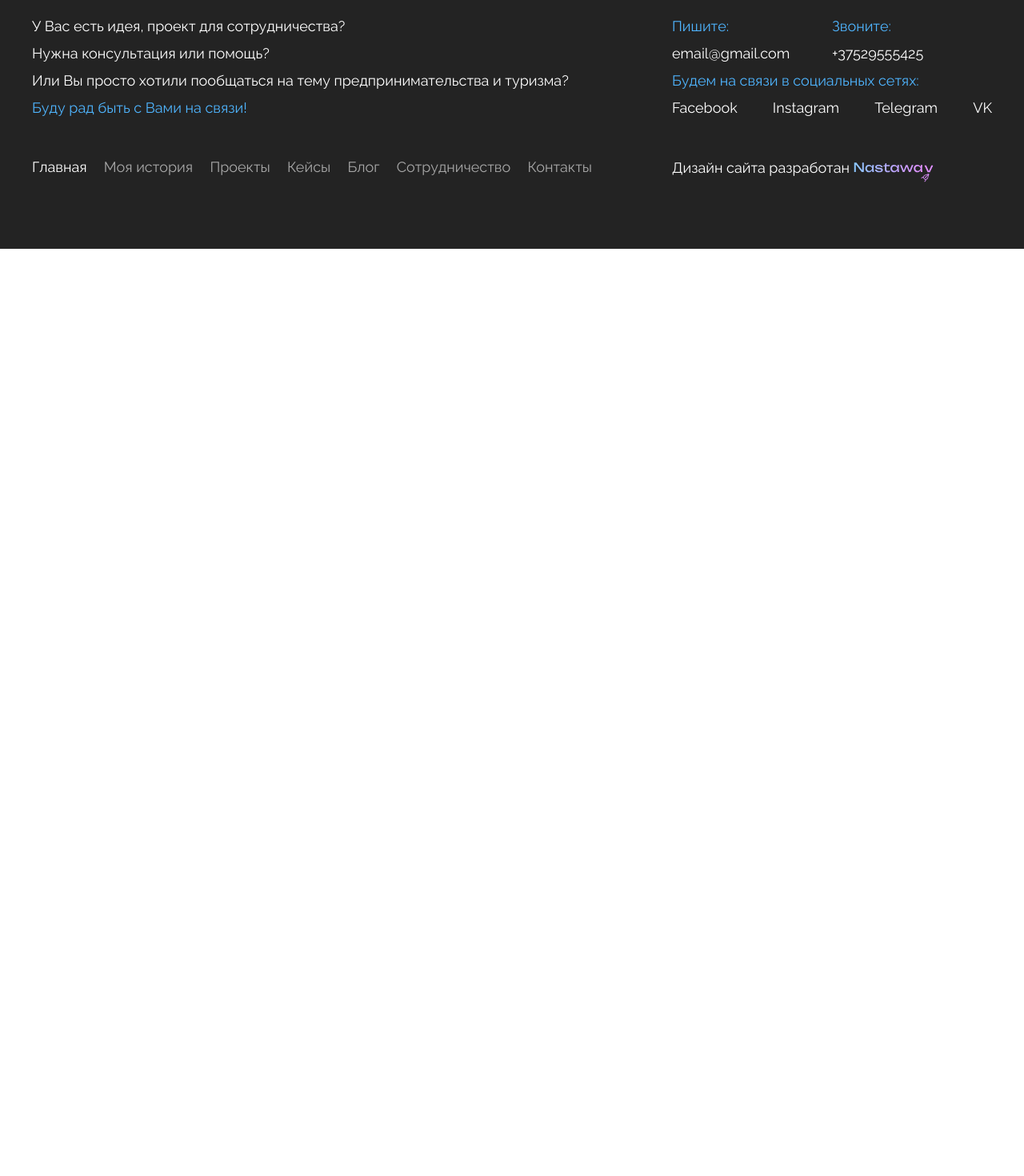
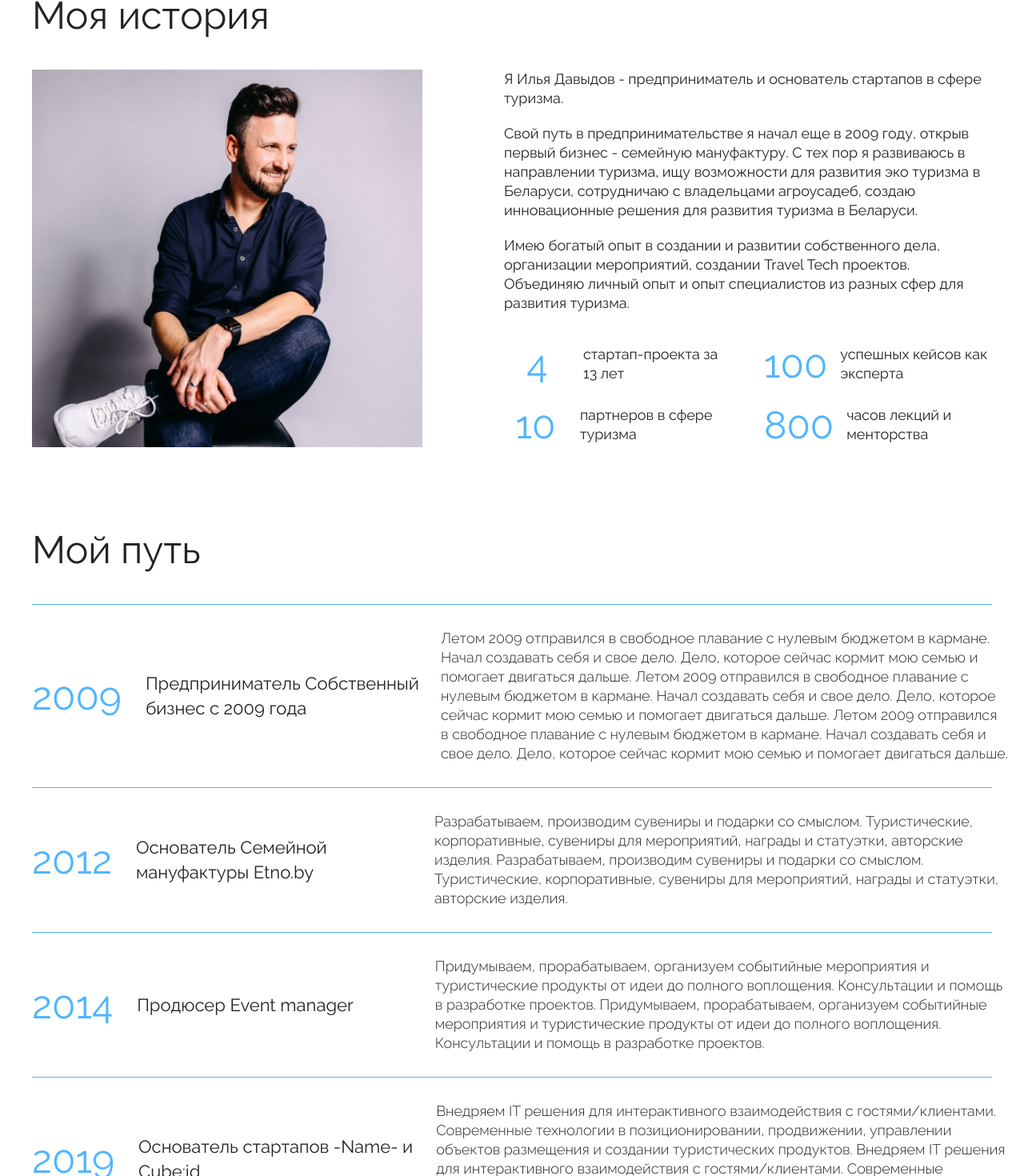
Before and after one commit to kerus2014/ilya-landing, a React (Create React App) app: page /about in a window 1280 px wide. Shown: the part 123-1593 px from the top of the page at 80% size. Before the commit the page ends 800 px from the top, so only its background shows below. Built offline with nearby package versions, Linux system fonts and the light colour scheme.

Commit message:
feat:add some block in about page

```diff
--- /dev/null
+++ b/src/components/BlockTemplate/index.module.scss
@@ -0,0 +1,3 @@
+.block{
+  padding: 50px 0px;
+}
--- /dev/null
+++ b/src/components/BlockTemplate/index.tsx
@@ -0,0 +1,18 @@
+import { ClassName } from "../../types";
+import { Container } from "../Container";
+import styles from "./index.module.scss";
+import cn from "classnames";
+
+interface Props extends ClassName{
+  children:React.ReactNode
+}
+
+export  const BlockTemplate = (props:Props) => {
+  return(
+    <div className={props.className ? `${styles.block} ${props.className}` : styles.block}>
+      <Container>
+        {props.children}
+      </Container>
+    </div>
+  )
+}
--- a/src/components/ListRow/index.module.scss
+++ b/src/components/ListRow/index.module.scss
@@ -25,6 +25,8 @@
     &_first{
       font-size: 22px;
       line-height: 31px;
+      display: flex;
+      align-items: center;
     }
 
     &_second{
--- a/src/components/Navbar/index.tsx
+++ b/src/components/Navbar/index.tsx
@@ -22,7 +22,7 @@ const Navbar = () => {
       value: "Моя история",
       handler: (value: NavLinkValue) => {
         setActiveLink(value);
-        navigate("");
+        navigate("/about");
       },
     },
     {
--- a/src/components/TitleWithBottomLine/index.tsx
+++ b/src/components/TitleWithBottomLine/index.tsx
@@ -1,10 +1,14 @@
 import { Title } from "../Title";
 import styles from "./index.module.scss";
 
-export const TitleWithBottomLine = () => {
+interface TitleWithBottomLine{
+  title:string;
+}
+
+export const TitleWithBottomLine = (props:TitleWithBottomLine) => {
   return(
     <div>
-      <Title title="Контакты"/>
+      <Title title={props.title}/>
       <hr className={styles.line}/>
     </div>
   )
--- a/src/pages/AboutMe/index.module.scss
+++ b/src/pages/AboutMe/index.module.scss
@@ -0,0 +1,67 @@
+@import "../../styles/variables.scss";
+
+.history{
+  padding: 50px 0px;
+
+  &__content-container{
+    display: flex;
+
+  }
+
+  &__photo-container{
+    flex-basis: 488px;
+    flex-shrink: 0;
+    flex-grow: 0;
+
+    & img{
+      object-fit: cover;
+      height: 100%;
+    }
+  }
+
+  &__right-side{
+    margin-left: 102px;
+
+    & p+p{
+      margin-top: 20px;
+    }
+  }
+
+  &__items{
+    margin-top: 36px;
+
+    & p {
+      margin-top: 0px!important;
+    }
+  }
+
+  &__items-row{
+    display: flex;
+    justify-content: space-between;
+  }
+
+}
+
+.history__items-row+.history__items-row{
+  margin-top: 20px;
+}
+
+.item{
+  display: flex;
+  width: 285px;
+  align-items: center;
+
+  &__number{
+    font-size: 48px;
+    line-height: 56px;
+    color:$primaryColor;
+    width: fit-content;
+    width: 100px;
+    display: flex;
+    justify-content: center;
+  }
+
+  &__text{
+    margin-left: 16px;
+  }
+}
--- a/src/pages/AboutMe/index.tsx
+++ b/src/pages/AboutMe/index.tsx
@@ -1,5 +1,98 @@
+import { Container } from "../../components/Container";
+import { Title } from "../../components/Title";
 import styles from "./index.module.scss";
+import photo from "../../assets/pics/фото.png";
+import { TitleWithBottomLine } from "../../components/TitleWithBottomLine";
+import { BlockTemplate } from "../../components/BlockTemplate";
+import { ListRow } from "../../components/ListRow";
+import FeedBackBlock from "../../components/FeedBackBlock";
 
 export const AboutMe = () => {
-  return <></>;
+  return (
+    <>
+      <BlockTemplate className={styles.history}>
+      <Title title="Моя история"/>
+        <div className={styles["history__content-container"]}>
+          <div className={styles["history__photo-container"]}>
+            <img src={photo} alt=""/>
+          </div>
+          <div className={styles["history__right-side"]}>
+            <p>Я Илья Давыдов - предприниматель и основатель стартапов в сфере туризма.</p>
+            <p>Свой путь в предпринимательстве я начал еще в 2009 году, открыв первый бизнес - семейную мануфактуру. С тех пор я развиваюсь в направлении туризма, ищу возможности для развития эко туризма в Беларуси, сотрудничаю с владельцами агроусадеб, создаю инновационные решения для развития туризма в Беларуси.</p>
+            <p>Имею богатый опыт в создании и развитии собственного дела, организации мероприятий, создании Travel Tech проектов. Объединяю личный опыт и опыт специалистов из разных сфер для развития туризма.</p>
+            <div className={styles["history__items"]}>
+              <div className={styles["history__items-row"]}>
+                <div className={styles["item"]}>
+                  <p className={styles["item__number"]}>4</p>
+                  <p className={styles["item__text"]}>стартап-проекта за 13 лет</p>
+                </div>
+                <div className={styles["item"]}>
+                  <p className={styles["item__number"]}>100</p>
+                  <p className={styles["item__text"]}>успешных кейсов как эксперта</p>
+                </div>
+              </div>
+              <div className={styles["history__items-row"]}>
+                <div className={styles["item"]}>
+                  <p className={styles["item__number"]}>10</p>
+                  <p className={styles["item__text"]}>партнеров в сфере туризма</p>
+                </div>
+                <div className={styles["item"]}>
+                  <p className={styles["item__number"]}>800</p>
+                  <p className={styles["item__text"]}>часов лекций и менторства</p>
+                </div>
+              </div>
+            </div>
+          </div>
+        </div>
+      </BlockTemplate>
+
+      <BlockTemplate className={styles.way}>
+        <TitleWithBottomLine title="Мой путь"/>
+        <ListRow
+          value1="2009"
+          value2="Предприниматель Собственный бизнес с 2009 года"
+          value3="Летом 2009 отправился в свободное плавание с нулевым бюджетом в кармане. Начал создавать себя и свое дело. Дело, которое сейчас кормит мою семью и помогает двигаться дальше.
+          Летом 2009 отправился в свободное плавание с нулевым бюджетом в кармане. Начал создавать себя и свое дело. Дело, которое сейчас кормит мою семью и помогает двигаться дальше.
+          Летом 2009 отправился в свободное плавание с нулевым бюджетом в кармане. Начал создавать себя и свое дело. Дело, которое сейчас кормит мою семью и помогает двигаться дальше."
+        />
+
+        <ListRow
+          value1="2012"
+          value2="Основатель Семейной мануфактуры Etno.by"
+          value3="Разрабатываем, производим сувениры и подарки со смыслом. Туристические, корпоративные, сувениры для мероприятий, награды и статуэтки, авторские изделия.
+            Разрабатываем, производим сувениры и подарки со смыслом. Туристические, корпоративные, сувениры для мероприятий, награды и статуэтки, авторские изделия."
+        />
+
+        <ListRow
+          value1="2014"
+          value2="Продюсер Event manager"
+          value3="Придумываем, прорабатываем, организуем событийные мероприятия и туристические продукты от идеи до полного воплощения.
+            Консультации и помощь в разработке проектов.
+            Придумываем, прорабатываем, организуем событийные мероприятия и туристические продукты от идеи до полного воплощения.
+            Консультации и помощь в разработке проектов."
+        />
+
+        <ListRow
+          value1="2019"
+          value2="Основатель стартапов -Name- и Cube:id"
+          value3="Внедряем IT решения для интерактивного взаимодействия с гостями/клиентами. Современные технологии в позиционировании, продвижении, управлении объектов размещения и создании туристических продуктов.
+            Внедряем IT решения для интерактивного взаимодействия с гостями/клиентами. Современные технологии в позиционировании, продвижении, управлении объектов размещения и создании туристических продуктов."
+        />
+
+        <ListRow
+          value1="2022"
+          value2="Тренер Ментор Человек мира"
+          value3="Автор курса “Искусство маленьких шагов” для проекта молодежного предпринимательства, эксперт и ментор в проектах по развитию агро/эко/сельского туризма.
+            Помогаю раскрыть потенциял и мативирую на результат.
+            Автор курса “Искусство маленьких шагов” для проекта молодежного предпринимательства, эксперт и ментор в проектах по развитию агро/эко/сельского туризма.
+            Помогаю раскрыть потенциял и мативирую на результат.
+            Автор курса “Искусство маленьких шагов” для проекта молодежного предпринимательства, эксперт и ментор в проектах по развитию агро/эко/сельского туризма.
+            Помогаю раскрыть потенциял и мативирую на результат."
+        />
+
+      </BlockTemplate>
+
+      <FeedBackBlock/>
+    </>
+  );
 };
```
Also changed, not shown: src/assets/pics/фото.png (added).
